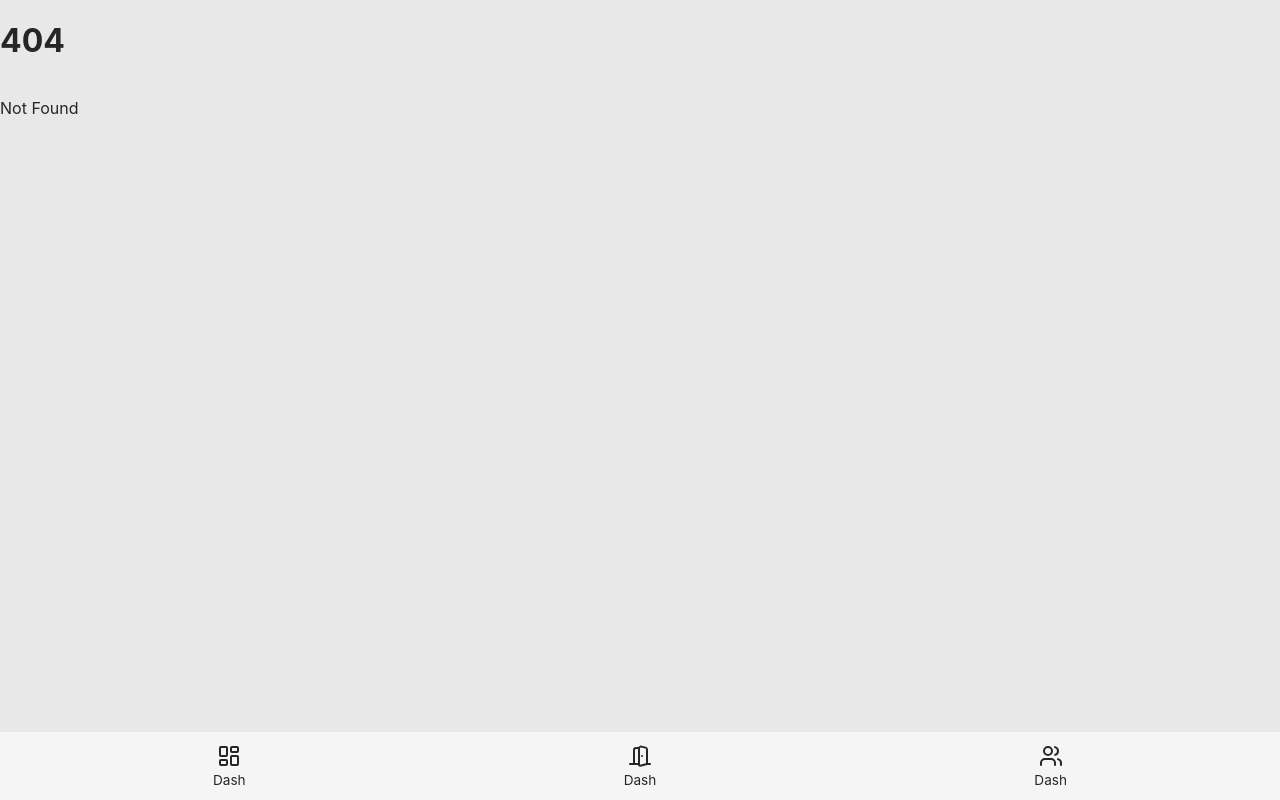
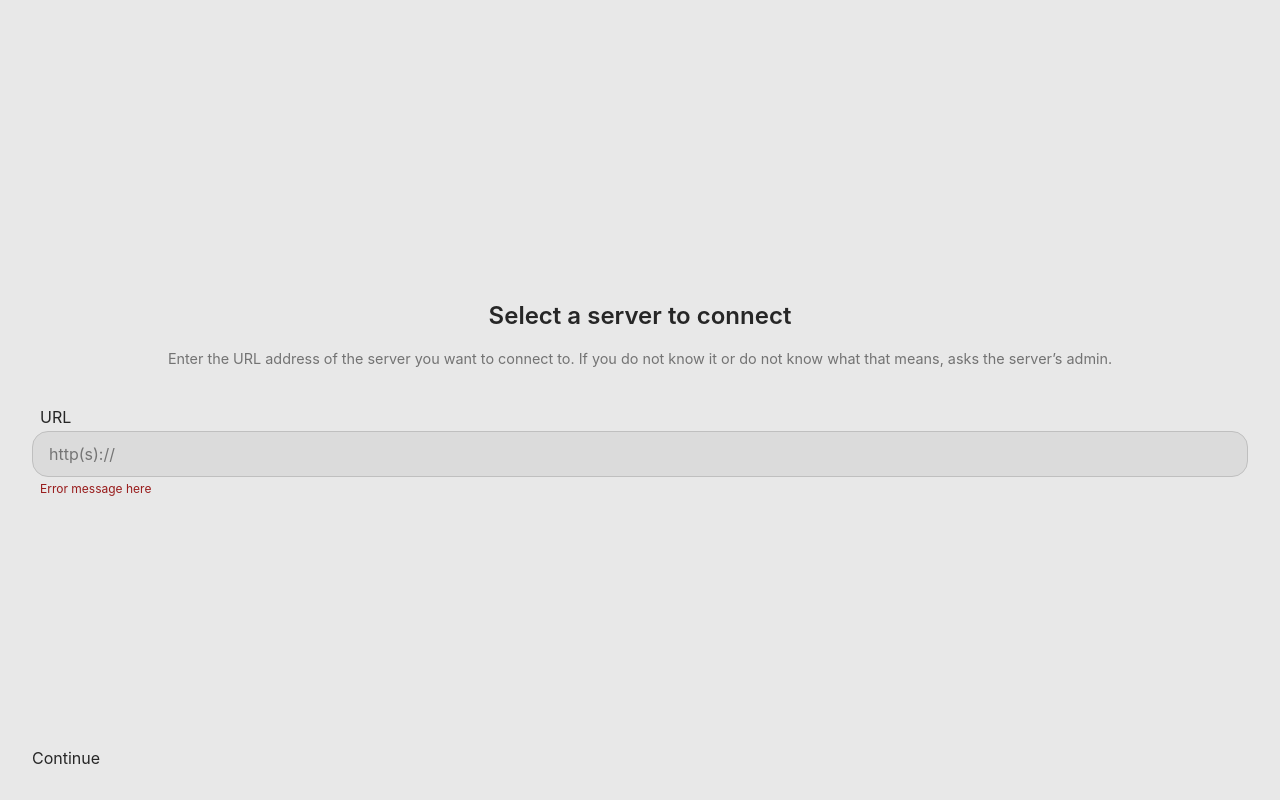
Before and after one commit to HomeAutomation2-2/Home-Automation-Project, a SvelteKit app in the folder COD/SMARTPON/: page /login/select-server in a window 1280 px wide. Before the commit this address had no page. Built offline with nearby package versions, Linux system fonts and the light colour scheme; a web font is replaced by a local one.

Commit message:
login static pages

```diff
--- /dev/null
+++ b/COD/SMARTPON/src/components/input-text.svelte
@@ -0,0 +1,60 @@
+<script lang="ts">
+    let {
+        label = "Label",
+        usage,
+        type = "text",
+        placeholder,
+        value = $bindable(""),
+        error
+    } : {
+        label?: string
+        usage?: string
+        type?: string
+        placeholder?: string
+        value?: string,
+        error?: string
+    } = $props()
+</script>
+
+
+
+<div class="input-text">
+    <label for={usage}>{label}</label>
+    <input
+        type={type}
+        placeholder={placeholder}
+        bind:value={value}
+    />
+    {#if error}
+        <span>{error}</span>
+    {/if}
+</div>
+
+
+
+<style>
+    .input-text {
+        display: flex;
+        flex-direction: column;
+        gap: 4px;
+        align-self: stretch;
+    }
+
+    label {
+        padding-left: 8px;
+    }
+
+    input {
+        all: unset;
+        border: 1px solid var(--lowered-border);
+        border-radius: 16px;
+        background-color: var(--lowered);
+        padding: 12px 16px;
+    }
+
+    span {
+        font-size: 0.75rem;
+        color: var(--red-text);
+        padding-left: 8px;
+    }
+</style>
--- /dev/null
+++ b/COD/SMARTPON/src/routes/login/select-account/+page.svelte
@@ -0,0 +1,95 @@
+<script lang="ts">
+    import InputText from "../../../components/input-text.svelte";
+
+    let server_name = "example.server.com"
+    let error_message = "Error message here"
+    let phone_number = $state("")
+    let password = $state("")
+</script>
+
+
+
+<div class="page">
+    <div class="center">
+        <div class="info">
+            <span class="title">Enter credentials</span>
+            <span class="details">Enter the username and password the server admin has given you.</span>
+        </div>
+
+        <div class="inputs">
+            <InputText
+                label="Phone number"
+                usage="phone number"
+                value={phone_number}
+                type="tel"
+            />
+
+            <InputText
+                label="Password"
+                usage="password"
+                value={password}
+                type="password"
+            />
+
+            {#if error_message}
+                <span class="error">{error_message}</span>
+            {/if}
+        </div>
+    </div>
+
+    <button>Continue</button>
+</div>
+
+
+
+<style>
+    .page {
+        width: 100%;
+        height: 100%;
+        padding: 32px;
+        box-sizing: border-box;
+        display: flex;
+        flex-direction: column;
+    }
+
+    .center {
+        flex: 1;
+        display: flex;
+        flex-direction: column;
+        align-items: center;
+        justify-content: center;
+        gap: 24px;
+    }
+
+    .info {
+        display: flex;
+        flex-direction: column;
+        gap: 20px;
+        padding: 16px 0;
+
+        & .title {
+            font-size: 1.5rem;
+            font-weight: 600;
+            text-align: center;
+        }
+
+        & .details {
+            font-size: 0.9rem;
+            color: var(--text-secondary);
+            text-align: center;
+        }
+    }
+
+    .inputs {
+        display: flex;
+        flex-direction: column;
+        align-self: stretch;
+        gap: 8px;
+    }
+
+    .error {
+        font-size: 0.75rem;
+        color: var(--red-text);
+        padding-left: 8px;
+    }
+</style>
--- /dev/null
+++ b/COD/SMARTPON/src/routes/login/select-server/+page.svelte
@@ -0,0 +1,68 @@
+<script lang="ts">
+    import InputText from "../../../components/input-text.svelte";
+
+    let server_url = $state("")
+    let error_message = "Error message here"
+</script>
+
+
+
+<div class="page">
+    <div class="center">
+        <div class="info">
+            <span class="title">Select a server to connect</span>
+            <span class="details">Enter the URL address of the server you want to connect to. If you do not know it or do not know what that means, asks the server’s admin.</span>
+        </div>
+
+        <InputText
+            label="URL"
+            usage="server URL"
+            placeholder="http(s)://"
+            value={server_url}
+            error={error_message}
+        />
+    </div>
+
+    <button>Continue</button>
+</div>
+
+
+
+<style>
+    .page {
+        width: 100%;
+        height: 100%;
+        padding: 32px;
+        box-sizing: border-box;
+        display: flex;
+        flex-direction: column;
+    }
+
+    .center {
+        flex: 1;
+        display: flex;
+        flex-direction: column;
+        align-items: center;
+        justify-content: center;
+        gap: 24px;
+    }
+
+    .info {
+        display: flex;
+        flex-direction: column;
+        gap: 20px;
+        padding: 16px 0;
+
+        & .title {
+            font-size: 1.5rem;
+            font-weight: 600;
+            text-align: center;
+        }
+
+        & .details {
+            font-size: 0.9rem;
+            color: var(--text-secondary);
+            text-align: center;
+        }
+    }
+</style>
```
Also changed, not shown: COD/SMARTPON/src/routes/(app)/+layout.svelte (renamed from COD/SMARTPON/src/routes/+layout.svelte), COD/SMARTPON/src/routes/(app)/+page.svelte (renamed from COD/SMARTPON/src/routes/+page.svelte), COD/SMARTPON/src/routes/(app)/+page.ts (renamed from COD/SMARTPON/src/routes/+page.ts), COD/SMARTPON/src/routes/(app)/access/+page.svelte (renamed from COD/SMARTPON/src/routes/access/+page.svelte).
